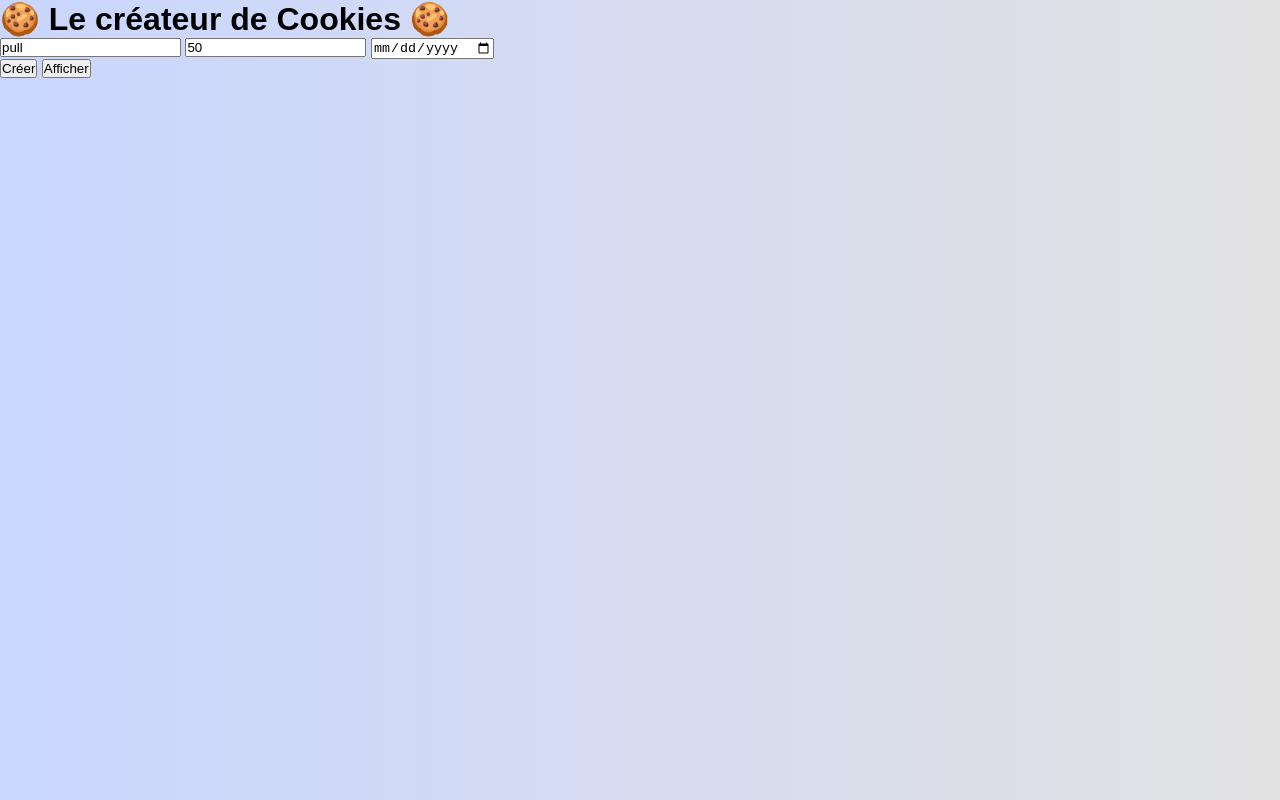
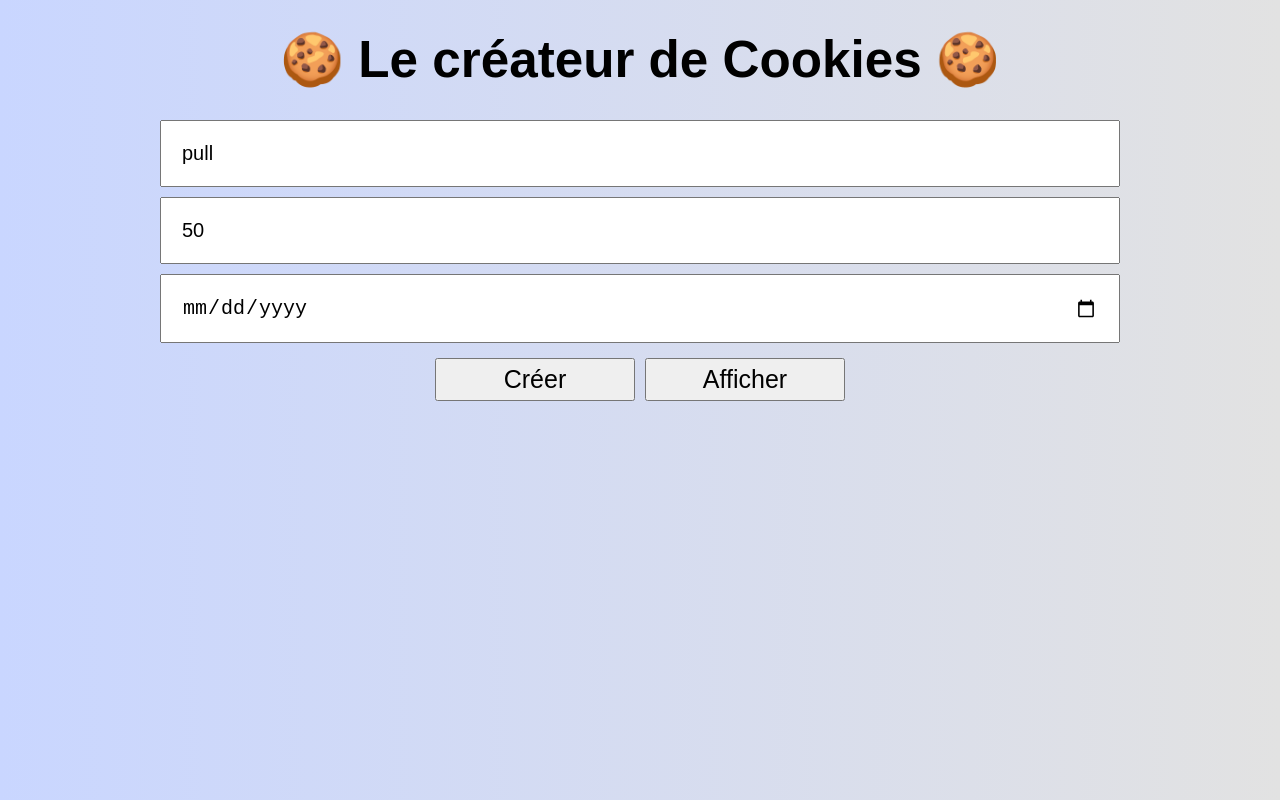
Before and after one commit to nellyam/Cookies, a plain HTML site: page index.html in a window 1280 px wide. Drawn offline with Linux system fonts and the light colour scheme.

Commit message:
ajouter css

```diff
--- a/index.html
+++ b/index.html
@@ -17,7 +17,7 @@
         <button data-cookie="toutAfficher" class="btn2">Afficher</button>
     </div>
 
-    <p class="info-suppr"></p>
+    <p class="info-txt"></p>
     <ul class="affichage"></ul>
 
     <script src="app.js"></script>
--- a/style.css
+++ b/style.css
@@ -1,10 +1,54 @@
-*, ::before, ::after {
-    box-sizing: border-box;
-    margin: 0;
-    padding: 0;
+*,
+::before,
+::after {
+  box-sizing: border-box;
+  margin: 0;
+  padding: 0;
 }
 
 body {
-    font-family: Arial, Helvetica, sans-serif;
-    background: linear-gradient(to right, #c9d6ff, #e2e2e2);
+  font-family: Arial, Helvetica, sans-serif;
+  background: linear-gradient(to right, #c9d6ff, #e2e2e2);
 }
+
+h1 {
+  text-align: center;
+  font-size: 4vw;
+  margin: 30px 0;
+}
+
+input {
+  display: block;
+  width: 75%;
+  margin: 10px auto;
+  padding: 20px;
+  font-size: 20px;
+}
+
+div.container-btns {
+  display: flex;
+  justify-content: center;
+}
+
+button {
+    display: block;
+    width: 200px;
+    font-size: 25px;
+  padding: 5px;
+  margin: 5px;
+}
+
+.affichage {
+    list-style: none;
+    margin: 0 auto;
+    width: 75%;
+    padding: 15px;
+    font-size: 40px;
+}
+
+.info-txt {
+    font-size: 20px;
+    width: 75%;
+    margin: 10px auto;
+    padding: 20px;
+}
```
